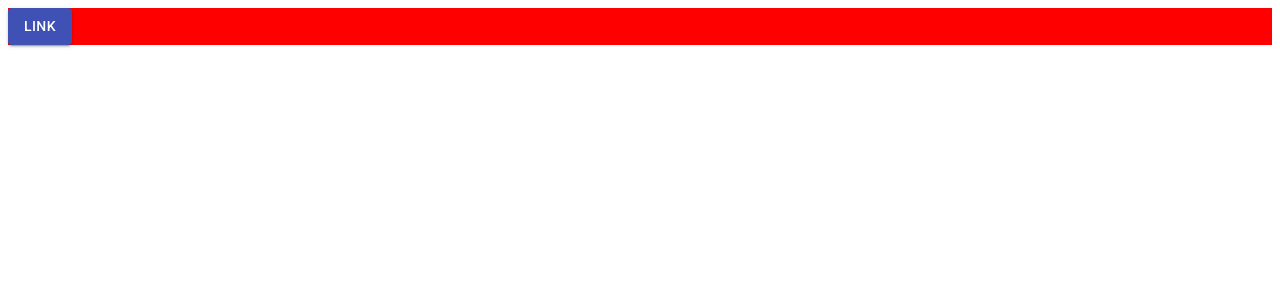
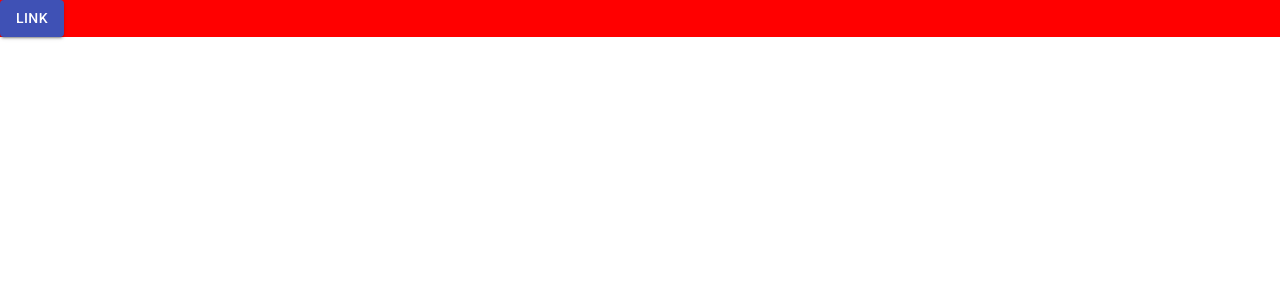
Before and after one commit to weebNeedWeed/iBlog, a Next.js app: page / in a window 1280 px wide. Shown: the top 300 px of the page. Built offline with nearby package versions, Linux system fonts and the light colour scheme.

Commit message:
add redux + persist state

```diff
--- a/next.config.js
+++ b/next.config.js
@@ -1,3 +1,3 @@
 module.exports = {
   reactStrictMode: true,
-}
+};
--- a/src/pages/_app.jsx
+++ b/src/pages/_app.jsx
@@ -2,8 +2,14 @@ import React from "react";
 import Head from "next/head";
 import { ThemeProvider } from "@material-ui/core/styles";
 import { customTheme } from "./../layouts/theme";
+import "normalize.css";
+import { Provider as StoreProvider } from "react-redux";
+import configureStore from "../redux/configureStore";
+import { PersistGate } from "redux-persist/integration/react";
 
 function MyApp({ Component, pageProps }) {
+  const { store, persistor } = configureStore();
+
   return (
     <>
       <Head>
@@ -12,9 +18,13 @@ function MyApp({ Component, pageProps }) {
           content="minimum-scale=1, initial-scale=1, width=device-width"
         />
       </Head>
-      <ThemeProvider theme={customTheme}>
-        <Component {...pageProps} />
-      </ThemeProvider>
+      <StoreProvider store={store}>
+        <PersistGate loading={null} persistor={persistor}>
+          <ThemeProvider theme={customTheme}>
+            <Component {...pageProps} />
+          </ThemeProvider>
+        </PersistGate>
+      </StoreProvider>
     </>
   );
 }
--- a/src/pages/index.jsx
+++ b/src/pages/index.jsx
@@ -1,4 +1,4 @@
-import React from "react";
+import React, { useEffect } from "react";
 import Link from "next/link";
 import Button from "@material-ui/core/Button";
 import { useTheme } from "@material-ui/core/styles";
@@ -7,7 +7,7 @@ export default function Home() {
   const theme = useTheme();
 
   return (
-    <div style={{ "background-color": theme.custom.color }}>
+    <div style={{ backgroundColor: theme.custom.color }}>
       <Link href="http://google.com">
         <Button variant="contained" color="primary">
           Link
--- /dev/null
+++ b/src/redux/configureStore.js
@@ -0,0 +1,24 @@
+import { createStore, applyMiddleware } from "redux";
+import indexReducer from "./reducers/index.reducer";
+import { composeWithDevTools } from "redux-devtools-extension";
+import thunk from "redux-thunk";
+import { persistStore, persistReducer } from "redux-persist";
+import customStorage from "./customStorage";
+
+const configureStore = () => {
+  const persistConfig = {
+    key: "iblogkey",
+    storage: customStorage,
+  };
+
+  const store = createStore(
+    persistReducer(persistConfig, indexReducer),
+    composeWithDevTools(applyMiddleware(thunk)),
+  );
+
+  const persistor = persistStore(store);
+
+  return { store, persistor };
+};
+
+export default configureStore;
--- /dev/null
+++ b/src/redux/customStorage.js
@@ -0,0 +1,22 @@
+import createWebStorage from "redux-persist/lib/storage/createWebStorage";
+
+const createNoopStorage = () => {
+  return {
+    getItem(_key) {
+      return Promise.resolve(null);
+    },
+    setItem(_key, value) {
+      return Promise.resolve(value);
+    },
+    removeItem(_key) {
+      return Promise.resolve();
+    },
+  };
+};
+
+const storage =
+  typeof window !== "undefined"
+    ? createWebStorage("local")
+    : createNoopStorage();
+
+export default storage;
--- /dev/null
+++ b/src/redux/reducers/index.reducer.js
@@ -0,0 +1,6 @@
+import { combineReducers } from "redux";
+import tesRedu from "./test";
+
+const indexReducer = combineReducers({ test: tesRedu });
+
+export default indexReducer;
--- /dev/null
+++ b/src/redux/reducers/test.js
@@ -0,0 +1,17 @@
+const initialState = {
+  test: "hello",
+};
+
+const tesRedu = (state = initialState, action) => {
+  switch (action.type) {
+    case "TEST":
+      return {
+        ...state,
+        test: "hole",
+      };
+    default:
+      return state;
+  }
+};
+
+export default tesRedu;
```
Also changed, not shown: package.json (+8 -1 lines), src/pages/_document.jsx (renamed from src/pages/_document.js), 1 other file (tests, documents, lock files or other folders).
